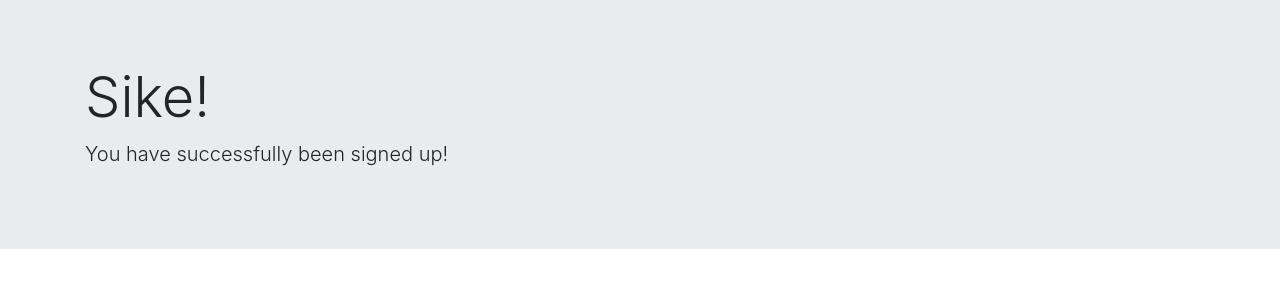
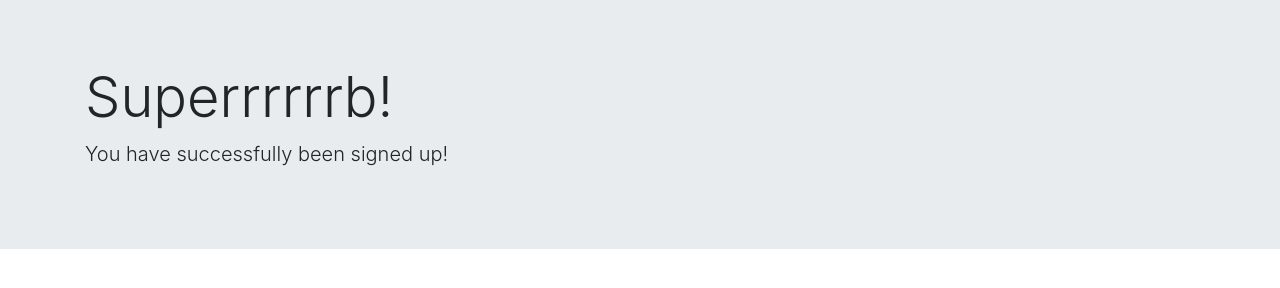
Before and after one commit to Dyuthi11/newsletterSignupApp, a website: page success.html in a window 1280 px wide. Drawn offline with nearby package versions, Linux system fonts and the light colour scheme.

Commit message:
Changed message in the success page

```diff
--- a/success.html
+++ b/success.html
@@ -11,7 +11,7 @@
 <body>
     <div class="jumbotron jumbotron-fluid">
         <div class="container">
-          <h1 class="display-4">Sike!</h1>
+          <h1 class="display-4">Superrrrrrb!</h1>
           <p class="lead">You have successfully been signed up!</p>
         </div>
       </div>
```
